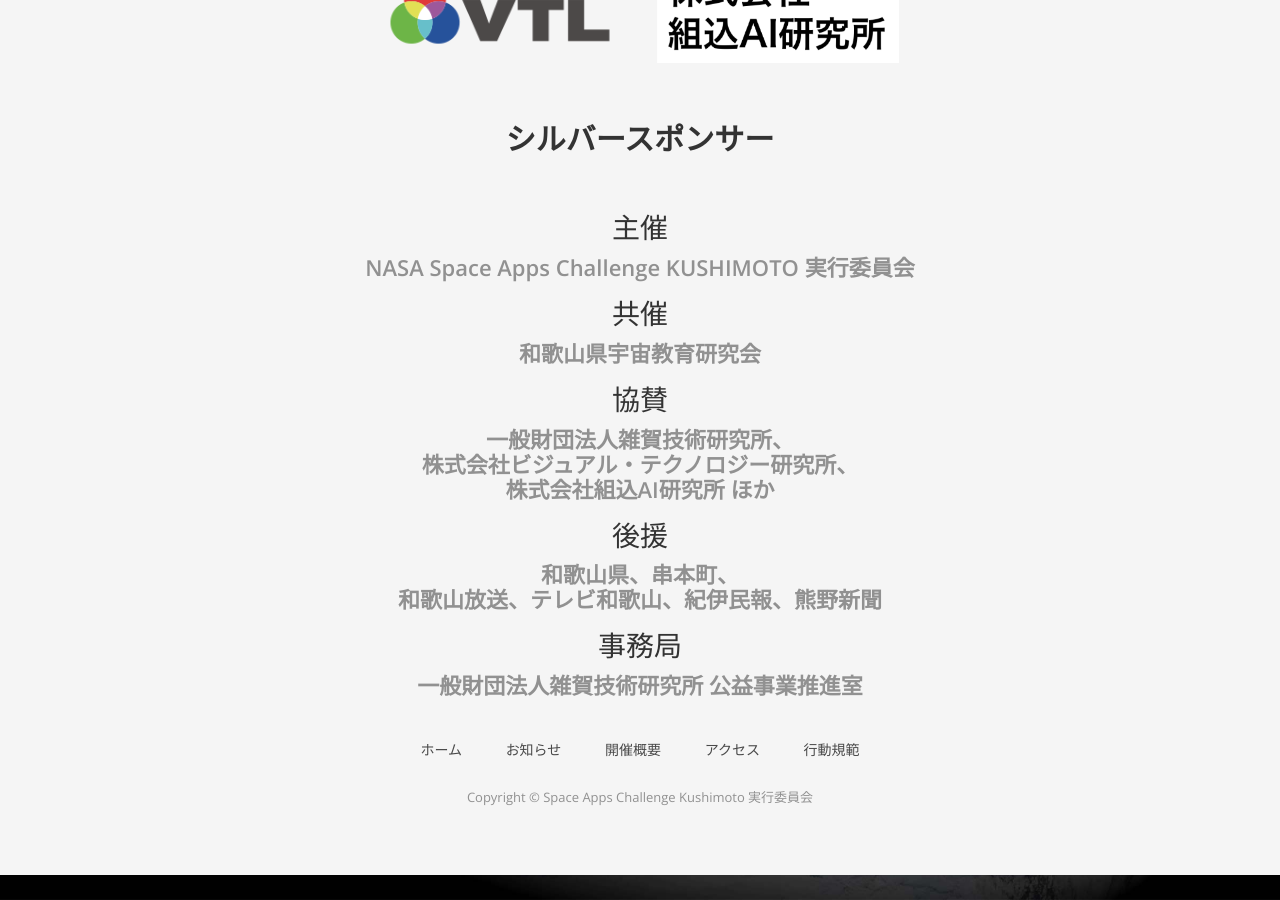
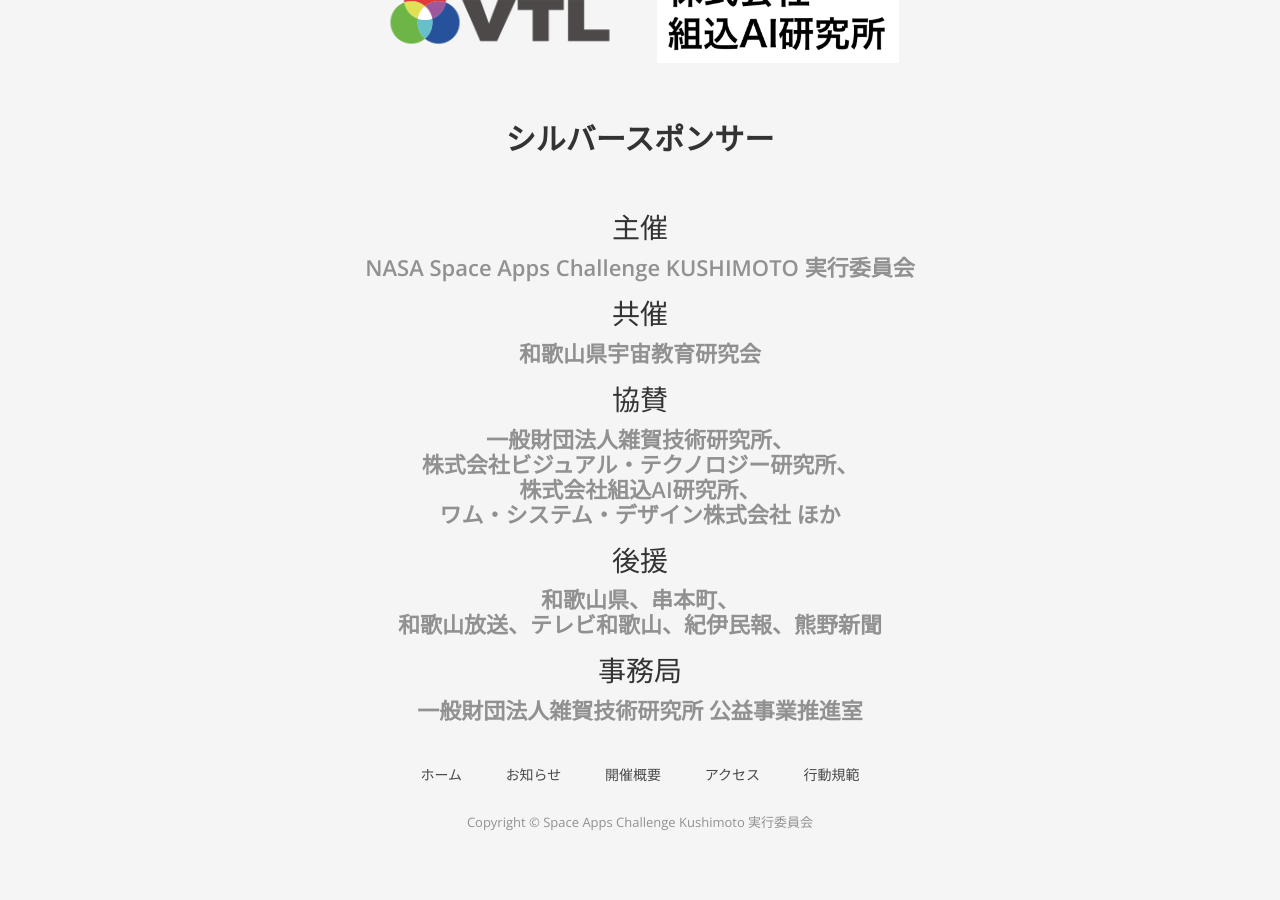
Before and after one commit to space-apps-kushimoto/space-apps-kushimoto.github.io, a Jekyll site: the page built from index.html, in a window 1280 px wide and 900 px high, scrolled down 2930 px. Built offline with Jekyll 4.4.1, drawn with Linux system fonts in a browser that asks for light colours; nearby versions of some CDN libraries; some web fonts are replaced; a script that is not in the unit is left out.

Commit message:
Update footer.html

```diff
--- a/_includes/footer.html
+++ b/_includes/footer.html
@@ -48,7 +48,8 @@
       <div style="text-align: center;">
         <p>一般財団法人雑賀技術研究所、</br>
         株式会社ビジュアル・テクノロジー研究所、</br>
-        株式会社組込AI研究所 ほか</p>
+        株式会社組込AI研究所、</br>
+        ワム・システム・デザイン株式会社 ほか</p>
       </div>
       <h3>後援</h3>
       <div style="text-align: center;">
```
